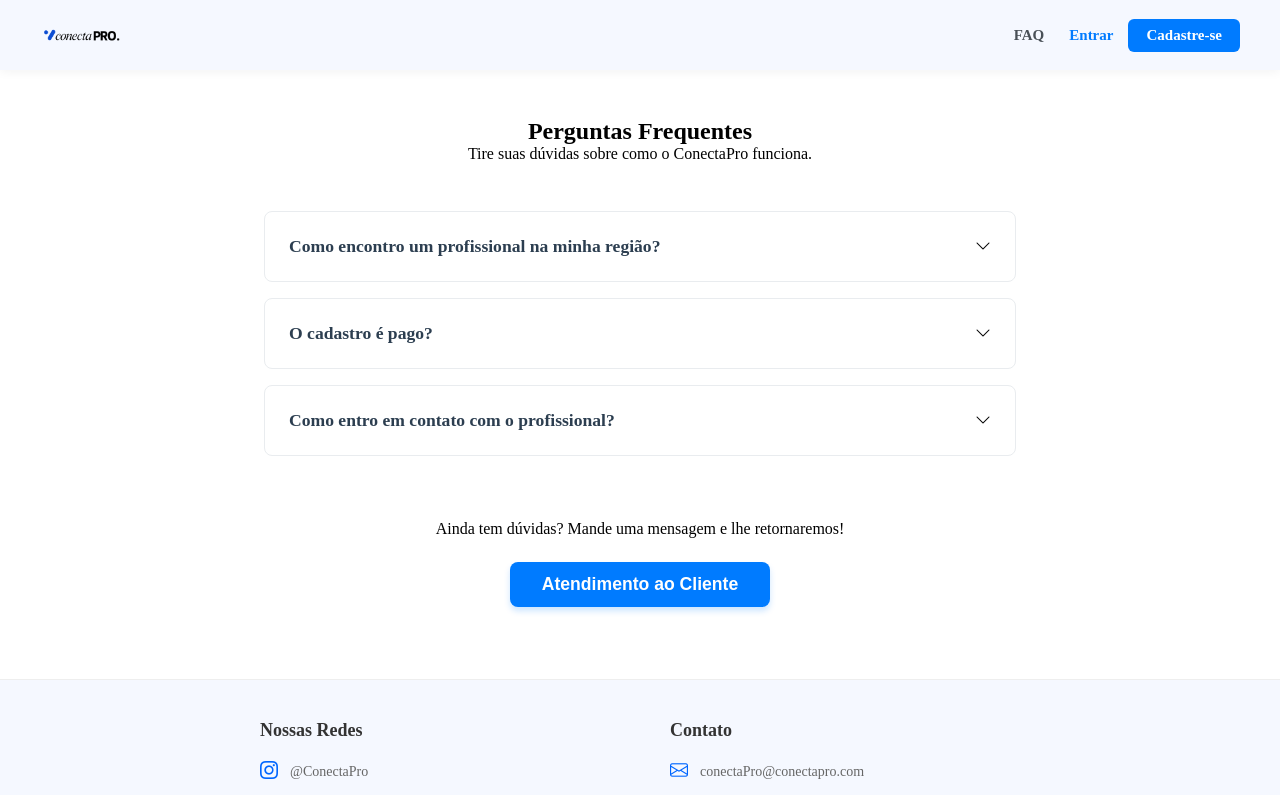
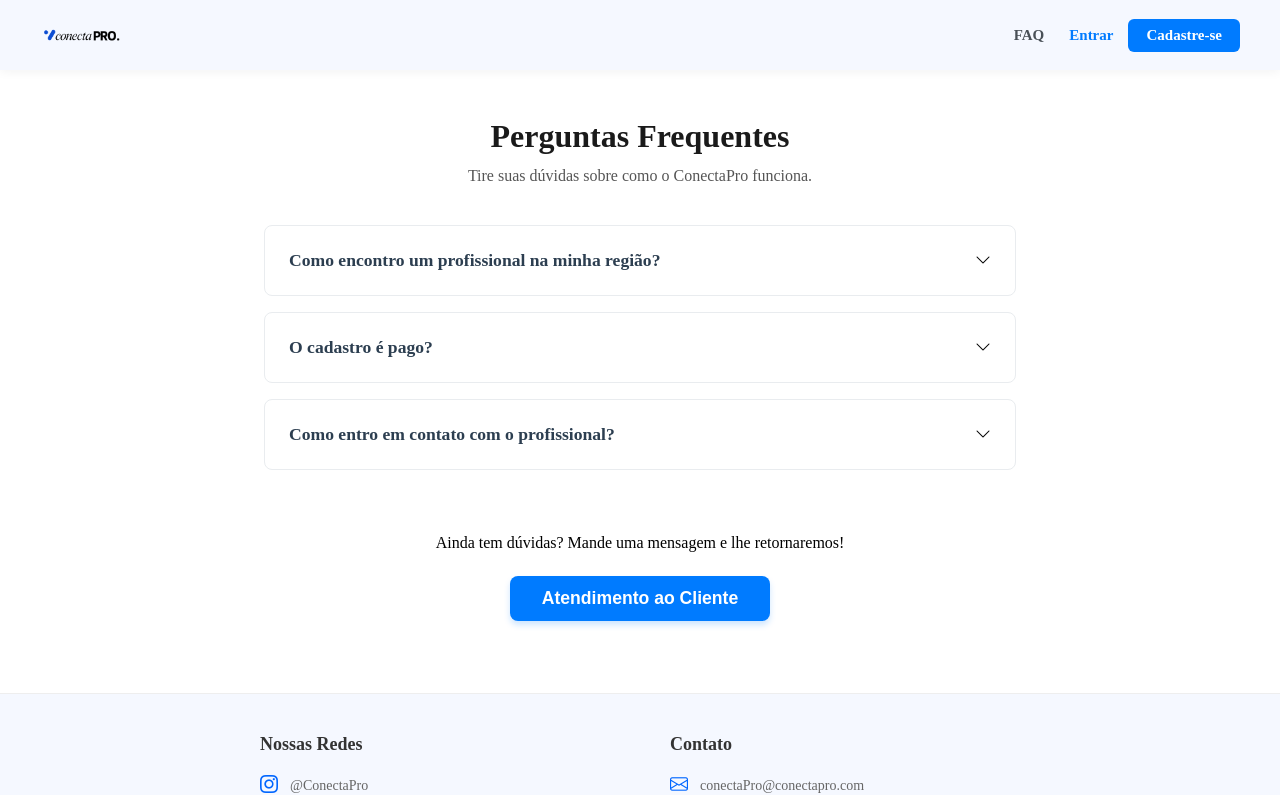
Before and after one commit to alana0vit/front-pp1-web-version, a React (Vite) app: page /faq in a window 1280 px wide. Shown: the top 795 px of the page. Built offline with nearby package versions, Linux system fonts and the light colour scheme.

Commit message:
style: melhora espacamento do cabecalho na pagina de faq

```diff
--- a/src/pages/FAQ/FAQ.css
+++ b/src/pages/FAQ/FAQ.css
@@ -6,7 +6,19 @@
 
 .faq-header {
     text-align: center;
-    margin-bottom: 3rem;
+    margin-bottom: 40px;
+    margin-top: 20px;
+}
+
+.faq-header h2 {
+    margin-bottom: 12px;
+    font-size: 2rem;
+    color: #1a1a1a;
+}
+
+.faq-header p {
+    color: #555;
+    font-size: 1rem;
 }
 
 .faq-item {
@@ -73,6 +85,6 @@
 
 .btn-action:hover {
     background-color: #0056b3;
-    transform: translateY(-2px); /* Efeito sutil de levantar ao passar o mouse */
+    transform: translateY(-2px);
     box-shadow: 0 6px 12px rgba(0, 123, 255, 0.3);
 }
```
